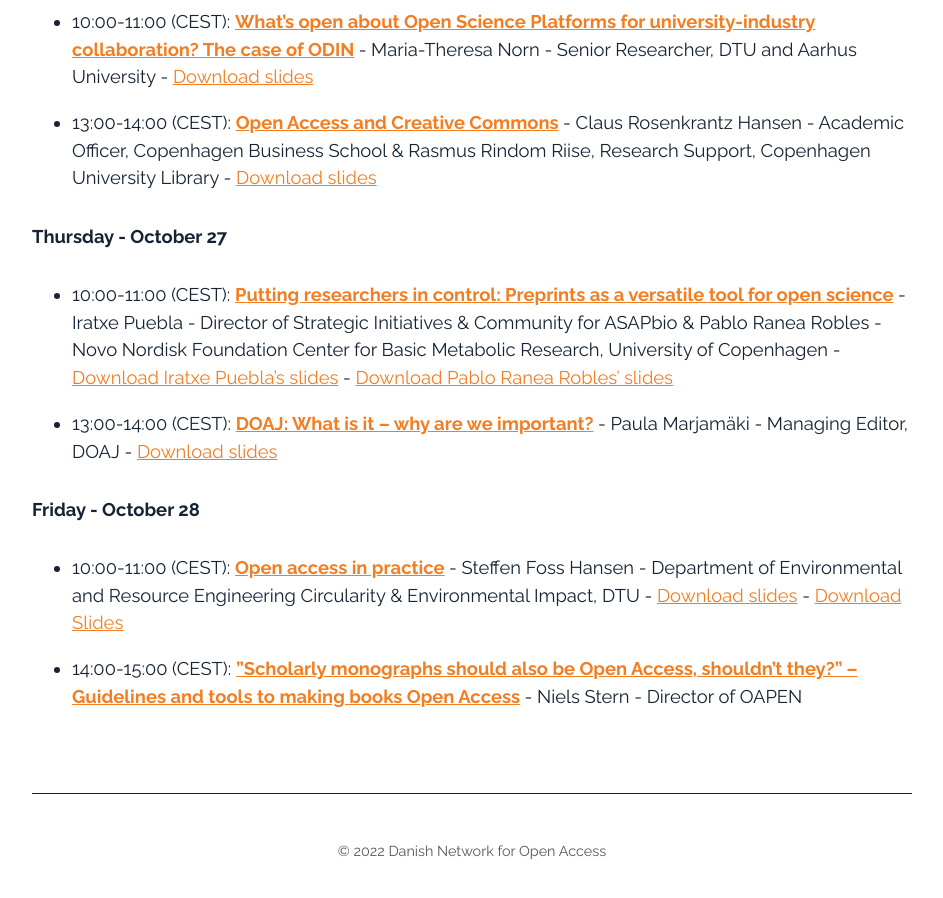
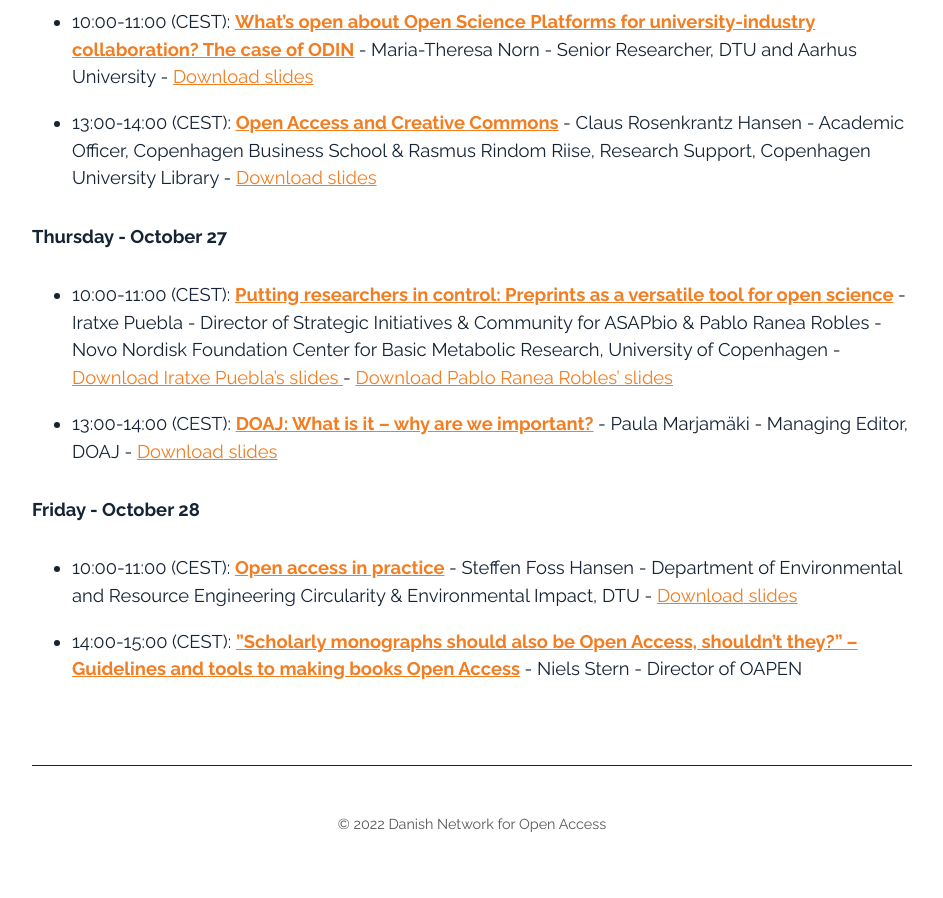
Before and after one commit to openaccess-dk/openaccess-dk.github.io, a Jekyll site: the page built from oaw2022.md, in a window 1280 px wide and 900 px high, scrolled down 2249 px. Shown: the whole window, without its empty margins (168-1111 px from the left). Built offline with Jekyll 4.4.1, drawn with Linux system fonts in a browser that asks for light colours; after the commit the page ends 3122 px from its top, so only the background shows below that.

Commit message:
Update oaw2022.md

```diff
--- a/oaw2022.md
+++ b/oaw2022.md
@@ -35,26 +35,26 @@
 #### Programme of the Danish Open Access Week 2022
 
 ##### Monday - October 24
-- 10:00-11:00 (CEST): <b>[A Basic Introduction to Open Access](https://openaccess.dk/oaw2022/monday01) </b> - Benjamin Derksen - Research Support, Copenhagen University Library - [Download slides](https://sid.erda.dk/share_redirect/dUw7wiBZnU)
+- 10:00-11:00 (CEST): <b>[A Basic Introduction to Open Access](https://openaccess.dk/oaw2022/monday01) </b> - Benjamin Derksen - Research Support, Copenhagen University Library - <a href="https://sid.erda.dk/share_redirect/dUw7wiBZnU" target="_blank"> Download slides </a>
 
-- 13:00-14:00(CEST): <b>[Plan S and cOAlition S: policies and tools for full and immediate Open Access](https://openaccess.dk/oaw2022/monday02) </b> - Johan Rooryck - Executive Director of cOAlition S - [Download slides](https://sid.erda.dk/share_redirect/d8fnqkfA1L)
+- 13:00-14:00(CEST): <b>[Plan S and cOAlition S: policies and tools for full and immediate Open Access](https://openaccess.dk/oaw2022/monday02) </b> - Johan Rooryck - Executive Director of cOAlition S - <a href="https://sid.erda.dk/share_redirect/d8fnqkfA1L" target="_blank"> Download slides </a>
 
 ##### Tuesday - October 25
-- 10:00-11:00 (CEST): <b>[How to open your data responsibly](https://openaccess.dk/oaw2022/thuesday01) </b> - Karsten Kryger Hansen - Cand.scient in Informatics and Data Management expert at AAU - [Download slides](https://sid.erda.dk/share_redirect/AZA2CYe385)
+- 10:00-11:00 (CEST): <b>[How to open your data responsibly](https://openaccess.dk/oaw2022/thuesday01) </b> - Karsten Kryger Hansen - Cand.scient in Informatics and Data Management expert at AAU - <a href="https://sid.erda.dk/share_redirect/AZA2CYe385" target="_blank"> Download slides </a>
 
-- 13:00-14:00 (CEST): <b>[Rights Retention Strategy](https://openaccess.dk/oaw2022/thuesday02) </b> - Per Pippin Aspaas - Head of library research and publishing support at University Library of UiT The Arctic University of Norway & Niels Cadée - Senior librarian at University Library of UiT The Arctic University of Norway - [Download slides](https://sid.erda.dk/share_redirect/ChLmxHaOMY)
+- 13:00-14:00 (CEST): <b>[Rights Retention Strategy](https://openaccess.dk/oaw2022/thuesday02) </b> - Per Pippin Aspaas - Head of library research and publishing support at University Library of UiT The Arctic University of Norway & Niels Cadée - Senior librarian at University Library of UiT The Arctic University of Norway - <a href="https://sid.erda.dk/share_redirect/ChLmxHaOMY" target="_blank"> Download slides </a>
 
 ##### Wednesday - October 26
-- 10:00-11:00 (CEST): <b>[What’s open about Open Science Platforms for university-industry collaboration? The case of ODIN](https://openaccess.dk/oaw2022/wednesday01) </b> - Maria-Theresa Norn - Senior Researcher, DTU and Aarhus University - [Download slides](https://sid.erda.dk/share_redirect/HfzGMjkbmk)
+- 10:00-11:00 (CEST): <b>[What’s open about Open Science Platforms for university-industry collaboration? The case of ODIN](https://openaccess.dk/oaw2022/wednesday01) </b> - Maria-Theresa Norn - Senior Researcher, DTU and Aarhus University - <a href="https://sid.erda.dk/share_redirect/HfzGMjkbmk" target="_blank"> Download slides </a>
 
-- 13:00-14:00 (CEST): <b>[Open Access and Creative Commons](https://openaccess.dk/oaw2022/wednesday02) </b> - Claus Rosenkrantz Hansen - Academic Officer, Copenhagen Business School & Rasmus Rindom Riise, Research Support, Copenhagen University Library - [Download slides](https://sid.erda.dk/share_redirect/d7tobc6ImR)
+- 13:00-14:00 (CEST): <b>[Open Access and Creative Commons](https://openaccess.dk/oaw2022/wednesday02) </b> - Claus Rosenkrantz Hansen - Academic Officer, Copenhagen Business School & Rasmus Rindom Riise, Research Support, Copenhagen University Library - <a href="https://sid.erda.dk/share_redirect/d7tobc6ImR" target="_blank"> Download slides </a>
 
 ##### Thursday - October 27
-- 10:00-11:00 (CEST): <b>[Putting researchers in control: Preprints as a versatile tool for open science](https://openaccess.dk/oaw2022/thursday01) </b> - Iratxe Puebla - Director of Strategic Initiatives & Community for ASAPbio & Pablo Ranea Robles - Novo Nordisk Foundation Center for Basic Metabolic Research, University of Copenhagen - [Download Iratxe Puebla's slides](https://docs.google.com/presentation/d/14D29dlgAgO-p0oF-GVAGyY69n-Eel8ucaHgsV59VvWE/edit#slide=id.p) - [Download Pablo Ranea Robles' slides](https://docs.google.com/presentation/d/1Pyzr1qaXpoxD1fshkbdxlMyjfE3V2olm8A_-_654ZWY/edit#slide=id.g172459baf9e_0_0)
+- 10:00-11:00 (CEST): <b>[Putting researchers in control: Preprints as a versatile tool for open science](https://openaccess.dk/oaw2022/thursday01) </b> - Iratxe Puebla - Director of Strategic Initiatives & Community for ASAPbio & Pablo Ranea Robles - Novo Nordisk Foundation Center for Basic Metabolic Research, University of Copenhagen - <a href="https://docs.google.com/presentation/d/14D29dlgAgO-p0oF-GVAGyY69n-Eel8ucaHgsV59VvWE/edit#slide=id.p" target="_blank"> Download Iratxe Puebla's slides </a> - <a href="https://docs.google.com/presentation/d/1Pyzr1qaXpoxD1fshkbdxlMyjfE3V2olm8A_-_654ZWY/edit#slide=id.g172459baf9e_0_0" target="_blank"> Download Pablo Ranea Robles' slides </a>
 
-- 13:00-14:00 (CEST): <b>[DOAJ: What is it – why are we important?](https://openaccess.dk/oaw2022/thursday02) </b> - Paula Marjamäki - Managing Editor, DOAJ - [Download slides](https://sid.erda.dk/share_redirect/EOpjAn8y8Y)
+- 13:00-14:00 (CEST): <b>[DOAJ: What is it – why are we important?](https://openaccess.dk/oaw2022/thursday02) </b> - Paula Marjamäki - Managing Editor, DOAJ - <a href="https://sid.erda.dk/share_redirect/EOpjAn8y8Y" target="_blank"> Download slides </a>
 
 ##### Friday - October 28
-- 10:00-11:00 (CEST): <b>[Open access in practice](https://openaccess.dk/oaw2022/friday01) </b> - Steffen Foss Hansen - Department of Environmental and Resource Engineering Circularity & Environmental Impact, DTU - [Download slides](https://sid.erda.dk/share_redirect/buiaEf5Flv) - <a href="https://sid.erda.dk/share_redirect/buiaEf5Flv" target="_blank"> Download Slides </a>
+- 10:00-11:00 (CEST): <b>[Open access in practice](https://openaccess.dk/oaw2022/friday01) </b> - Steffen Foss Hansen - Department of Environmental and Resource Engineering Circularity & Environmental Impact, DTU - <a href="https://sid.erda.dk/share_redirect/buiaEf5Flv" target="_blank"> Download slides </a>
 
 - 14:00-15:00 (CEST): <b>[”Scholarly monographs should also be Open Access, shouldn’t they?” – Guidelines and tools to making books Open Access](https://openaccess.dk/oaw2022/friday02) </b> - Niels Stern - Director of OAPEN
```
